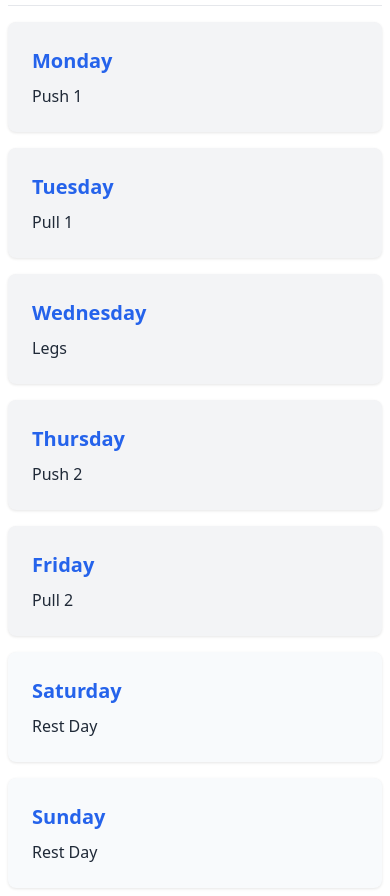
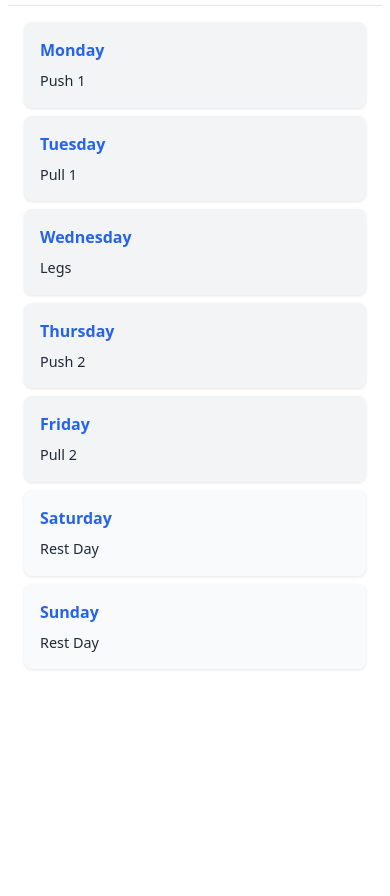
Before and after one commit to joakin/weekly-workout, a plain HTML site: page public/index.html in a window 390 px wide. Shown: the part 57-953 px from the top of the page. After the commit the page ends 844 px from the top, so only its background shows below. Drawn offline with Linux system fonts and the light colour scheme.

Commit message:
extract workout section and weekly plan and improve exercise list

```diff
--- a/public/components/exercise-list/exercise-list.js
+++ b/public/components/exercise-list/exercise-list.js
@@ -1,5 +1,3 @@
-// @ts-check
-
 import { formatRange } from "../../data/number-range.js";
 
 /**
--- /dev/null
+++ b/public/components/weekly-plan/weekly-plan.css
@@ -0,0 +1,56 @@
+.weekly-plan {
+    display: grid;
+    gap: var(--spacing-md);
+    grid-template-columns: repeat(auto-fit, minmax(min(100%, 250px), 1fr));
+    width: 100%;
+    max-width: 1200px;
+    margin: 0 auto;
+}
+
+.weekly-plan .day-card {
+    background: var(--section-bg);
+    border-radius: var(--spacing-sm);
+    padding: var(--spacing-lg);
+    box-shadow: var(--shadow-sm);
+    cursor: pointer;
+    transition: transform 0.2s, box-shadow 0.2s;
+}
+
+.weekly-plan .day-card:hover {
+    transform: translateY(-2px);
+    box-shadow: var(--shadow-md);
+}
+
+.weekly-plan .day-card.rest {
+    background-color: var(--section-bg-alt);
+}
+
+.weekly-plan .day-card h2 {
+    font-size: var(--font-size-lg);
+    margin-bottom: var(--spacing-sm);
+    color: var(--primary-color);
+}
+
+.weekly-plan .day-card p {
+    color: var(--text-color);
+}
+
+@media (max-width: 640px) {
+    .weekly-plan {
+        gap: var(--spacing-sm);
+        grid-template-columns: 1fr;
+        padding: 0 var(--spacing-sm);
+    }
+
+    .weekly-plan .day-card {
+        padding: var(--spacing-md);
+    }
+
+    .weekly-plan .day-card h2 {
+        font-size: var(--font-size-base);
+    }
+
+    .weekly-plan .day-card p {
+        font-size: var(--font-size-sm);
+    }
+}
--- /dev/null
+++ b/public/components/weekly-plan/weekly-plan.js
@@ -0,0 +1,56 @@
+/**
+ * @typedef {Object} WeeklyPlan
+ * @property {string | null} monday
+ * @property {string | null} tuesday
+ * @property {string | null} wednesday
+ * @property {string | null} thursday
+ * @property {string | null} friday
+ * @property {string | null} saturday
+ * @property {string | null} sunday
+ */
+
+const template = /** @type {HTMLTemplateElement} */ (
+    document.getElementById("weekly-plan-day-card-template")
+);
+if (!template) throw new Error("Weekly plan day card template not found");
+
+/**
+ * Creates a weekly plan component
+ * @param {WeeklyPlan} weeklyPlan - The weekly plan data
+ * @param {string} routePrefix - The route prefix for navigation
+ * @returns {HTMLElement} The weekly plan component
+ */
+export function createWeeklyPlan(weeklyPlan, routePrefix) {
+    const daysGrid = document.createElement("div");
+    daysGrid.className = "weekly-plan";
+
+    Object.entries(weeklyPlan).forEach(([day, workout]) => {
+        const content = /** @type {DocumentFragment} */ (
+            template.content.cloneNode(true)
+        );
+        const card = content.querySelector(".day-card");
+        if (!card || !(card instanceof HTMLElement))
+            throw new Error("Weekly plan day card template is invalid");
+
+        card.dataset["day"] = day;
+        if (!workout) card.classList.add("rest");
+
+        const title = card.querySelector("h2");
+        const text = card.querySelector("p");
+
+        if (title && text) {
+            title.textContent = day.charAt(0).toUpperCase() + day.slice(1);
+            text.textContent = workout || "Rest Day";
+        }
+
+        if (workout) {
+            card.addEventListener("click", () => {
+                window.location.hash = `${routePrefix}/${day}`;
+            });
+        }
+
+        daysGrid.appendChild(card);
+    });
+
+    return daysGrid;
+}
--- /dev/null
+++ b/public/components/workout-section/workout-section.css
@@ -0,0 +1,18 @@
+.workout-section {
+    background: var(--section-bg);
+    border-radius: var(--spacing-sm);
+    padding: var(--spacing-lg);
+    box-shadow: var(--shadow-sm);
+}
+
+.workout-section h2 {
+    font-size: var(--font-size-lg);
+    margin-bottom: var(--spacing-md);
+    color: var(--primary-color);
+}
+
+@media (max-width: 640px) {
+    .workout-section {
+        padding: var(--spacing-md);
+    }
+}
--- /dev/null
+++ b/public/components/workout-section/workout-section.js
@@ -0,0 +1,18 @@
+import { createExerciseList } from "../exercise-list/exercise-list.js";
+
+/**
+ * @param {import("../../data/workout.js").Workout} workout
+ * @returns {HTMLElement}
+ */
+export function createWorkoutSection(workout) {
+    const section = document.createElement("section");
+    section.className = "workout-section";
+
+    const title = document.createElement("h2");
+    title.textContent = workout.name;
+
+    const exerciseList = createExerciseList(workout.exercises);
+
+    section.append(title, exerciseList);
+    return section;
+}
--- a/public/data/exercise.js
+++ b/public/data/exercise.js
@@ -1,5 +1,3 @@
-// @ts-check
-
 /**
  * @typedef {Object} Exercise
  * @property {string} name
--- /dev/null
+++ b/public/data/workout.js
@@ -0,0 +1,7 @@
+/**
+ * @typedef {Object} Workout
+ * @property {string} name
+ * @property {import("./exercise.js").Exercise[]} exercises
+ */
+
+export {};
--- a/public/index.html
+++ b/public/index.html
@@ -142,8 +142,8 @@
             </div>
 
             <div id="weekly-plan" class="view">
-                <div class="days-grid" data-default-display="grid">
-                    <template id="day-card-template">
+                <div class="weekly-plan" data-default-display="grid">
+                    <template id="weekly-plan-day-card-template">
                         <div class="day-card" data-day="">
                             <h2></h2>
                             <p></p>
--- a/public/index.js
+++ b/public/index.js
@@ -1,6 +1,5 @@
-// @ts-check
-
-import { createExerciseList } from "./components/exercise-list/exercise-list.js";
+import { createWorkoutSection } from "./components/workout-section/workout-section.js";
+import { createWeeklyPlan } from "./components/weekly-plan/weekly-plan.js";
 import { formatRange } from "./data/number-range.js";
 
 /**
@@ -34,7 +33,7 @@ import { formatRange } from "./data/number-range.js";
  * @typedef {Object} WorkoutProgress
  * @property {number} startTime
  * @property {number} endTime
- * @property {Workout} workout
+ * @property {import("./data/workout.js").Workout} workout
  * @property {ExerciseProgress[]} exercises
  * @property {number} currentExerciseIndex
  */
@@ -62,11 +61,11 @@ import { formatRange } from "./data/number-range.js";
  * @property {HTMLElement} navMenu
  * @property {NodeListOf<HTMLAnchorElement>} navLinks
  * @property {NodeListOf<HTMLElement>} views
- * @property {NodeListOf<HTMLElement>} dayCards
+ * @property {NodeListOf<HTMLElement>} weeklyPlanDayCards
  * @property {HTMLElement} dayWorkoutView
  * @property {HTMLElement} backButton
  * @property {HTMLElement} workoutContainer
- * @property {HTMLElement} daysGrid
+ * @property {HTMLElement} weeklyPlanGrid
  * @property {HTMLElement} workoutsContainer
  * @property {HTMLElement} exerciseView
  * @property {HTMLElement} exerciseTitle
@@ -90,7 +89,7 @@ import { formatRange } from "./data/number-range.js";
  * @property {NodeListOf<HTMLButtonElement>} exerciseStartWorkoutButtons
  * @property {HTMLElement} dayWorkoutTitle
  * @property {HTMLElement} dayWorkoutType
- * @property {HTMLTemplateElement} dayCardTemplate
+ * @property {HTMLTemplateElement} weeklyPlanDayCardTemplate
  */
 
 // Constants
@@ -146,8 +145,8 @@ const backButton = /** @type {HTMLElement} */ (
 const workoutContainer = /** @type {HTMLElement} */ (
     document.querySelector(".workout-container")
 );
-const daysGrid = /** @type {HTMLElement} */ (
-    document.querySelector(".days-grid")
+const weeklyPlanGrid = /** @type {HTMLElement} */ (
+    document.querySelector(".weekly-plan")
 );
 const workoutsContainer = /** @type {HTMLElement} */ (
     document.querySelector(".workouts-grid")
@@ -162,7 +161,7 @@ if (
     !dayWorkoutView ||
     !backButton ||
     !workoutContainer ||
-    !daysGrid ||
+    !weeklyPlanGrid ||
     !workoutsContainer ||
     !exerciseView
 ) {
@@ -236,8 +235,8 @@ const dayWorkoutTitle = /** @type {HTMLElement} */ (
 const dayWorkoutType = /** @type {HTMLElement} */ (
     dayWorkoutView.querySelector(".day-title p")
 );
-const dayCardTemplate = /** @type {HTMLTemplateElement} */ (
-    document.getElementById("day-card-template")
+const weeklyPlanDayCardTemplate = /** @type {HTMLTemplateElement} */ (
+    document.getElementById("weekly-plan-day-card-template")
 );
 
 if (
@@ -261,7 +260,7 @@ if (
     !exerciseWorkoutName ||
     !dayWorkoutTitle ||
     !dayWorkoutType ||
-    !dayCardTemplate
+    !weeklyPlanDayCardTemplate
 ) {
     throw new Error("Required exercise view elements not found");
 }
@@ -276,13 +275,13 @@ const elements = {
     views: /** @type {NodeListOf<HTMLElement>} */ (
         document.querySelectorAll(".view")
     ),
-    dayCards: /** @type {NodeListOf<HTMLElement>} */ (
-        document.querySelectorAll(".day-card")
+    weeklyPlanDayCards: /** @type {NodeListOf<HTMLElement>} */ (
+        document.querySelectorAll(".weekly-plan .day-card")
     ),
     dayWorkoutView,
     backButton,
     workoutContainer,
-    daysGrid,
+    weeklyPlanGrid,
     workoutsContainer,
     exerciseView,
     exerciseTitle,
@@ -306,7 +305,7 @@ const elements = {
     exerciseStartWorkoutButtons,
     dayWorkoutTitle,
     dayWorkoutType,
-    dayCardTemplate,
+    weeklyPlanDayCardTemplate,
 };
 
 // Utility functions
@@ -413,7 +412,7 @@ function showDayWorkout(day, workouts) {
     const workoutName = weeklyPlan[day];
     if (!workoutName) return;
 
-    utils.toggleVisibility(elements.daysGrid, false);
+    utils.toggleVisibility(elements.weeklyPlanGrid, false);
     elements.dayWorkoutView.classList.remove("hidden");
 
     const dayTitle = /** @type {HTMLElement | null} */ (
@@ -432,7 +431,7 @@ function showDayWorkout(day, workouts) {
 
 /** @type {() => void} */
 function showWeekView() {
-    utils.toggleVisibility(elements.daysGrid, true);
+    utils.toggleVisibility(elements.weeklyPlanGrid, true);
     elements.dayWorkoutView.classList.add("hidden");
 }
 
@@ -449,47 +448,10 @@ function loadWorkout(workoutName, workouts) {
 
 /** @type {() => void} */
 function populateWeeklyView() {
-    const template = /** @type {HTMLTemplateElement | null} */ (
-        document.getElementById("day-card-template")
+    elements.weeklyPlanGrid.innerHTML = "";
+    elements.weeklyPlanGrid.appendChild(
+        createWeeklyPlan(weeklyPlan, ROUTES.WEEKLY_PLAN)
     );
-    if (!template) return;
-
-    const daysGrid = elements.daysGrid;
-
-    Object.entries(weeklyPlan).forEach(([day, workout]) => {
-        const content = template.content.cloneNode(true);
-        const card = /** @type {HTMLElement | null} */ (
-            content instanceof DocumentFragment
-                ? content.querySelector(".day-card")
-                : null
-        );
-        if (!card) return;
-
-        card.dataset["day"] = day;
-        if (!workout) card.classList.add("rest");
-
-        const title = card.querySelector("h2");
-        const text = card.querySelector("p");
-
-        if (title && text) {
-            utils.setElementText(
-                /** @type {HTMLElement} */ (title),
-                utils.capitalizeFirstLetter(day)
-            );
-            utils.setElementText(
-                /** @type {HTMLElement} */ (text),
-                workout || "Rest Day"
-            );
-        }
-
-        if (workout) {
-            card.addEventListener("click", () => {
-                window.location.hash = `#${ROUTES.WEEKLY_DAY(day)}`;
-            });
-        }
-
-        daysGrid.appendChild(card);
-    });
 }
 
 /**
@@ -735,20 +697,6 @@ async function fetchWorkouts() {
     }
 }
 
-/** @type {(workout: Workout) => HTMLElement} */
-function createWorkoutSection(workout) {
-    const section = document.createElement("section");
-    section.className = "workout-section";
-
-    const title = document.createElement("h2");
-    title.textContent = workout.name;
-
-    const exerciseList = createExerciseList(workout.exercises);
-
-    section.append(title, exerciseList);
-    return section;
-}
-
 /** @type {(workouts: Workout[]) => void} */
 function renderWorkouts(workouts) {
     elements.workoutsContainer.innerHTML = "";
--- a/public/style.css
+++ b/public/style.css
@@ -1,4 +1,6 @@
 @import "./components/exercise-list/exercise-list.css";
+@import "./components/workout-section/workout-section.css";
+@import "./components/weekly-plan/weekly-plan.css";
 
 :root {
     /* Colors */
@@ -39,7 +41,8 @@
 }
 
 body {
-    font-family: system-ui, -apple-system, BlinkMacSystemFont, 'Segoe UI', Roboto, Oxygen, Ubuntu, Cantarell, sans-serif;
+    font-family: system-ui, -apple-system, BlinkMacSystemFont, "Segoe UI",
+        Roboto, Oxygen, Ubuntu, Cantarell, sans-serif;
     line-height: 1.5;
     color: var(--text-color);
     background-color: var(--background-color);
@@ -89,7 +92,7 @@ nav {
 
 .menu-icon::before,
 .menu-icon::after {
-    content: '';
+    content: "";
     position: absolute;
     left: 0;
     width: 100%;
@@ -150,51 +153,12 @@ nav {
 }
 
 /* Grid layouts */
-.workouts-grid,
-.days-grid {
+.workouts-grid {
     max-width: 1200px;
     margin: 0 auto;
     display: grid;
-    gap: var(--spacing-md);
-}
-
-.workouts-grid {
     gap: var(--spacing-xl);
     grid-template-columns: repeat(auto-fit, minmax(min(100%, 350px), 1fr));
-}
-
-.days-grid {
-    gap: var(--spacing-md);
-    grid-template-columns: repeat(auto-fit, minmax(min(100%, 250px), 1fr));
-}
-
-/* Cards */
-.day-card {
-    background: var(--section-bg);
-    border-radius: var(--spacing-sm);
-    padding: var(--spacing-lg);
-    box-shadow: var(--shadow-sm);
-    cursor: pointer;
-    transition: transform 0.2s, box-shadow 0.2s;
-}
-
-.day-card:hover {
-    transform: translateY(-2px);
-    box-shadow: var(--shadow-md);
-}
-
-.day-card.rest {
-    background-color: var(--section-bg-alt);
-}
-
-.day-card h2 {
-    font-size: var(--font-size-lg);
-    margin-bottom: var(--spacing-sm);
-    color: var(--primary-color);
-}
-
-.day-card p {
-    color: var(--text-color);
 }
 
 /* Day Header */
@@ -276,7 +240,7 @@ nav {
     #menu-toggle {
         display: flex;
         position: absolute;
-        top: -2.75rem;  /* Adjusted to align with the more compact header */
+        top: -2.75rem; /* Adjusted to align with the more compact header */
         right: 0;
     }
 
@@ -306,13 +270,8 @@ nav {
         padding: var(--spacing-sm) var(--spacing-md);
     }
 
-    .workout-section,
-    .day-card {
+    .workout-section {
         padding: var(--spacing-md);
-    }
-
-    .days-grid {
-        gap: var(--spacing-sm);
     }
 }
 
@@ -355,39 +314,6 @@ nav {
 }
 
 /* Weekly Plan View */
-#weekly-plan .days-grid {
-    gap: var(--spacing-md);
-    grid-template-columns: repeat(auto-fit, minmax(min(100%, 250px), 1fr));
-}
-
-#weekly-plan .day-card {
-    background: var(--section-bg);
-    border-radius: var(--spacing-sm);
-    padding: var(--spacing-lg);
-    box-shadow: var(--shadow-sm);
-    cursor: pointer;
-    transition: transform 0.2s, box-shadow 0.2s;
-}
-
-#weekly-plan .day-card:hover {
-    transform: translateY(-2px);
-    box-shadow: var(--shadow-md);
-}
-
-#weekly-plan .day-card.rest {
-    background-color: var(--section-bg-alt);
-}
-
-#weekly-plan .day-card h2 {
-    font-size: var(--font-size-lg);
-    margin-bottom: var(--spacing-sm);
-    color: var(--primary-color);
-}
-
-#weekly-plan .day-card p {
-    color: var(--text-color);
-}
-
 #weekly-plan .day-header {
     display: flex;
     align-items: center;
@@ -419,20 +345,6 @@ nav {
 #workouts .workouts-grid {
     gap: var(--spacing-xl);
     grid-template-columns: repeat(auto-fit, minmax(min(100%, 350px), 1fr));
-}
-
-/* Shared workout section styles (used in both workouts and exercise views) */
-.workout-section {
-    background: var(--section-bg);
-    border-radius: var(--spacing-sm);
-    padding: var(--spacing-lg);
-    box-shadow: var(--shadow-sm);
-}
-
-.workout-section h2 {
-    font-size: var(--font-size-lg);
-    margin-bottom: var(--spacing-md);
-    color: var(--primary-color);
 }
 
 /* Active Exercise */
@@ -650,7 +562,8 @@ nav {
     background-color: var(--primary-color);
 }
 
-#start-set:disabled, #complete-set:disabled {
+#start-set:disabled,
+#complete-set:disabled {
     background-color: var(--disabled-color);
 }
 
```
Also changed, not shown: public/components/exercise-list/exercise-list.css (+8 -8 lines), public/data/number-range.js (+4 -4 lines).
